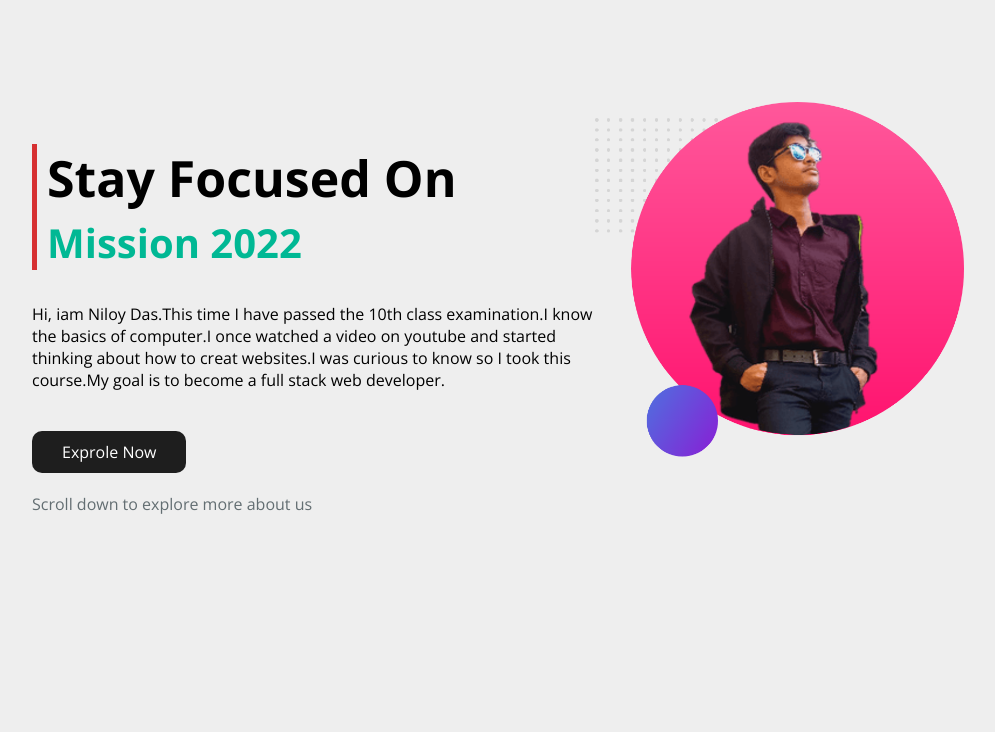
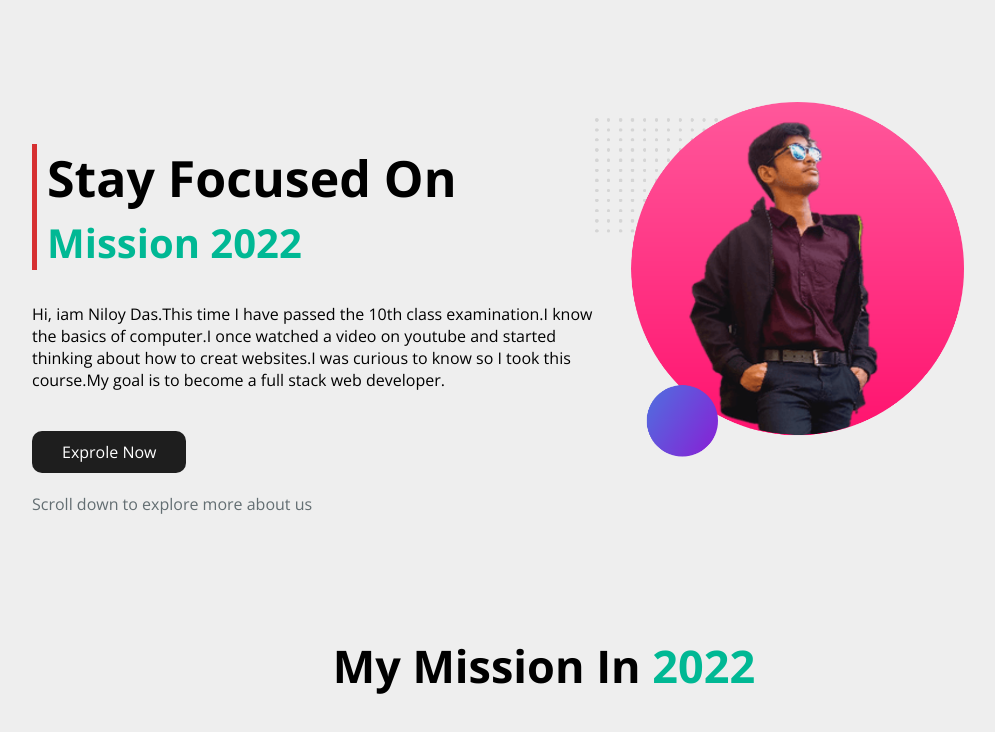
Before and after one commit to niloyds/my-first-asinment, a plain HTML site: page index.html in a window 1280 px wide. Shown: the whole page, without its empty margins (96-1091 px from the left). Drawn offline with nearby package versions, Linux system fonts and the light colour scheme.

Commit message:
1st commit

```diff
--- a/index.html
+++ b/index.html
@@ -31,5 +31,12 @@
             </div>
         </div>
     </section>
+    <section class="my-mission-section">
+        <div class="container">
+            <div class="heading">
+                <h2>my mission in <span>2022</span></h2>
+            </div>
+        </div>
+    </section>
 </body>
 </html>
--- a/style.css
+++ b/style.css
@@ -11,6 +11,13 @@ body{
 .container{
     width: 80%;
     margin: 0 auto;
+}
+
+/* ======================
+    top-banner-sec
+====================== */
+.top-banner-sec{
+    margin-bottom: 120px;
 }
 .portpolio-banner{
     display: flex;
@@ -55,3 +62,18 @@ body{
 .portpolio-banner-text span{
     color: #636e72;
 }
+
+
+/* ======================
+    my-mission-section
+====================== */
+
+.heading h2{
+    font-size: 45px;
+    font-weight: 800;
+    text-align: center;
+    text-transform: capitalize;
+}
+.heading span{
+    color: #00b894;
+}
```
